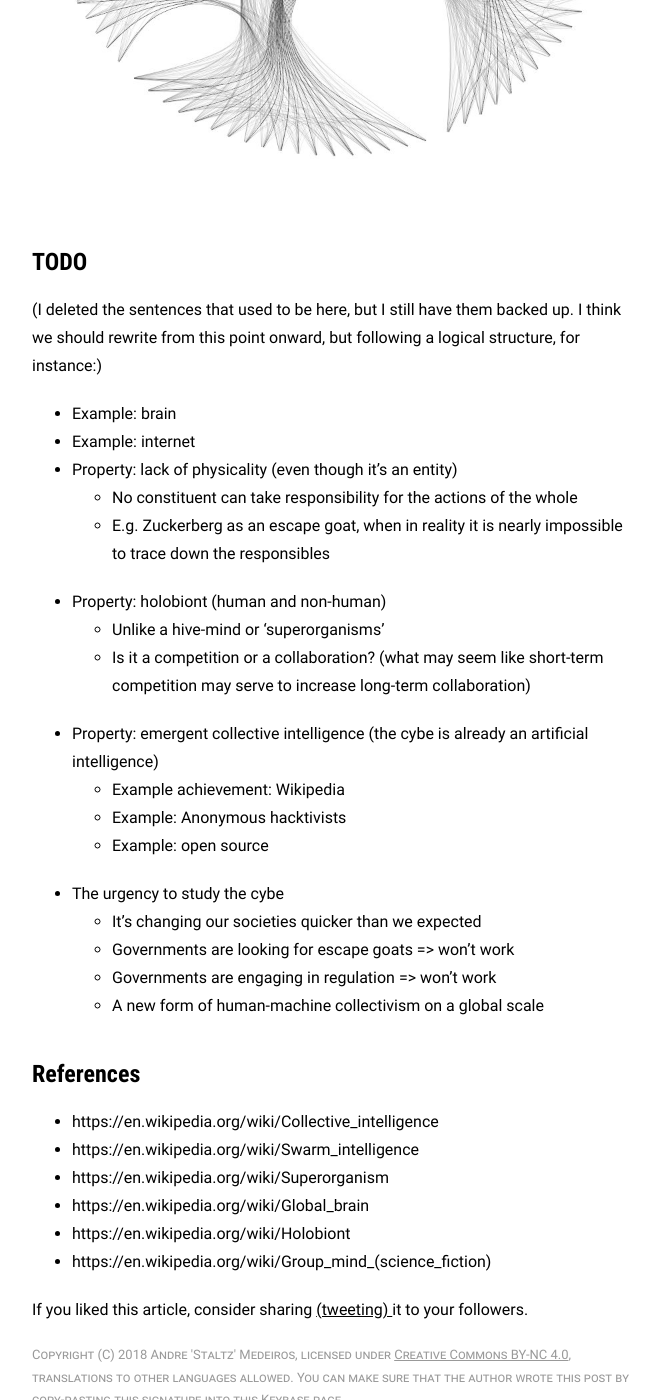
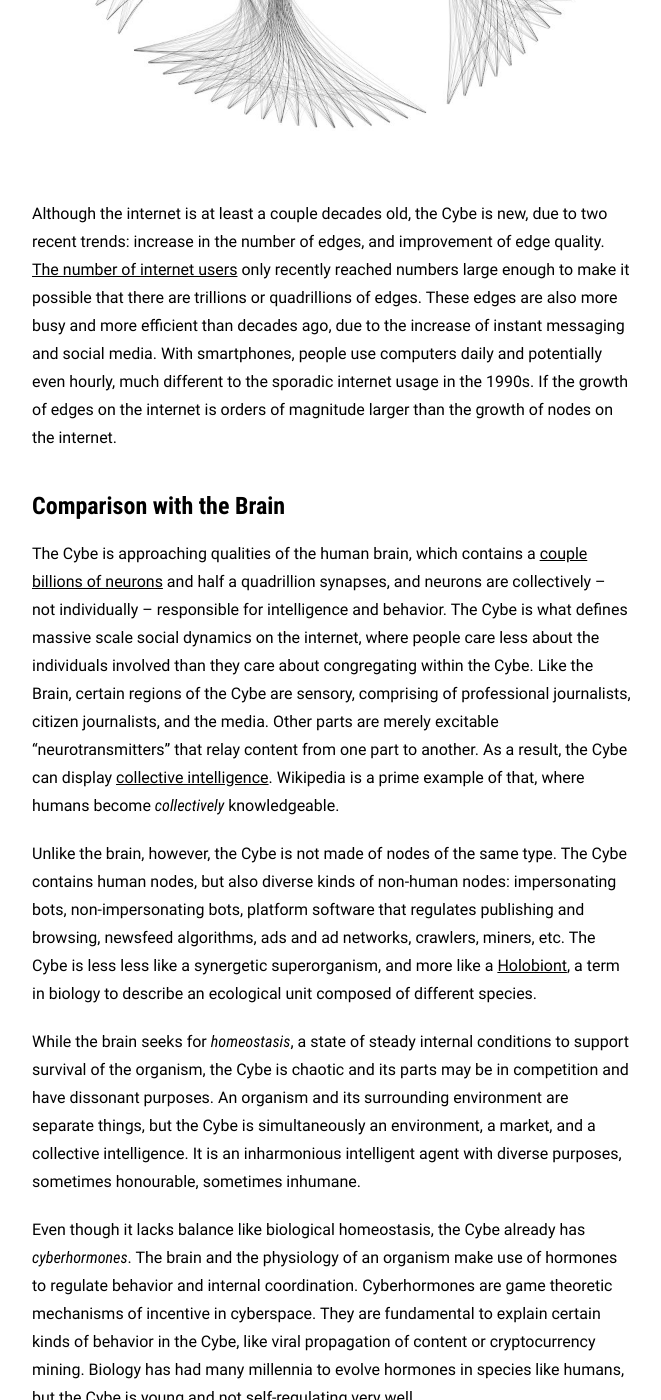
Before and after one commit to staltz/staltz.com, a Jekyll site: the page built from _posts/2018-10-13-the-cybe.md, in a window 1280 px wide and 1400 px high, scrolled down 3034 px. Shown: the whole window, without its empty margins (308-969 px from the left). Built offline with Jekyll 4.4.1, drawn with Linux system fonts in a browser that asks for light colours; some of the changed text lies outside the part shown.

Commit message:
finish v3

```diff
--- a/_posts/2018-10-13-the-cybe.md
+++ b/_posts/2018-10-13-the-cybe.md
@@ -4,7 +4,7 @@ title: "The Cybe"
 tags: [blog]
 ---
 
-Some months ago [Teemu Paivinen](https://twitter.com/teempai) and I met for coffee in the center of Helsinki. We discussed all things peer-to-peer and global issues like economics and the internet. Deep into the conversation, as Teemu gazed outside the window trying to grasp for words, he shared that he feels that there is something about the exponential scale of the internet that makes it more important than we realize. Neither of us were able to put in words what that is, but I knew what he was talking about. Yet, it bothered me that we couldn't articulate the idea, and I kept thinking about it weeks later. In this article Teemu and I try to articulate that idea and create the beginnings of a framework for thinking about it.
+Some months ago [Teemu Paivinen](https://twitter.com/teempai) and I met for coffee in the center of Helsinki. We discussed all things peer-to-peer and global issues like economics and the internet. Deep into the conversation, as Teemu gazed outside the window trying to grasp for words, he shared that he felt there was something about the exponential scale of the internet that makes it more important than we realize. Neither of us were able to put into words what that is, but I knew what he was talking about. Yet, it bothered me that we couldn't articulate the idea, and I kept thinking about it weeks later. In this article Teemu and I try to articulate that idea, give it a name and create the beginnings of a framework for thinking about it.
 
 People often talk about "cyberspace" and other cyber-related words. Cyber- is a prefix that works as an adjective, adding internet connotations to the noun that follows. It points to a known concept, but we rarely talk about what that concept is. What's needed is a noun, not an adjective.
 
@@ -16,43 +16,40 @@ Information science has a foundational mathematical tool, [Graph theory](https:/
 
 An edge only exists to link two nodes together. Without nodes, there are no edges. So it would logically follow that the nodes are the primary concept in graphs. For years we have fixated our attention on the nodes that make up the internet. We have counted the number of websites, users and views as the core metrics by which we evaluate the utility of the internet.
 
-But we're missing something important. In highly connected graphs, the number of edges is (at most) quadratically larger than the number of nodes. This means that a dense graph with merely 2 thousands nodes could have over a million edges. In other words, a cyberspace with just a humble amount of two thousand people can display more than a million interpersonal connections. A cyberspace with two billion users (e.g. Facebook) could have quadrillions of connections. One quadrillion is a million billion. For a notion of scale, the universe, from big bang to today, is a couple hundred quadrillion seconds old. Imagine this: if you spent one second looking at each interpersonal connection on Facebook, ten thousand years would not be nearly long enough to see them all.
-
 ## Edges
 
-We can only estimate the amount of edges on the internet. Doing a simple web search, we can't discover the total number of hyperlinks on all websites, we can't lookup the number of follow relationships on Twitter. We don't seem to be publicly tracking these numbers, but they are fundamental in describing the value of a cyberspace. A system with 2000 isolated individuals is nowhere near as valuable as a system with 2000 highly-interconnected persons.
+But we may be missing something important. In highly connected graphs, the number of edges is (at most) quadratically larger than the number of nodes. This means that a dense graph with merely 2 thousands nodes could have over a million edges. In other words, a cyberspace with just a humble amount of two thousand people can display more than a million interpersonal connections. A cyberspace with two billion users (e.g. Facebook) could have many trillions of connections. One Imagine this: if you spent one second looking at each interpersonal connection on Facebook, ten thousand years would not be nearly long enough to see them all.
 
-At scale, **the number of edges becomes an entity in itself**, no longer conceptually dependent on the nodes. This is what I describe as the **Cybe**: it is the set of edges in any very large and dense graph. A cybe is influential enough to be considered an entity apart from its constituents.
+We can only estimate the amount of edges on the internet. Doing a simple web search, we can't discover the total number of hyperlinks on all websites, we can't lookup the number of follow relationships on Twitter. We don't seem to be publicly tracking these numbers, but they are fundamental in describing the value of a cyberspace. A collection of a thousand isolated individuals is nowhere near as valuable as a system with a thousand highly-interconnected persons.
+
+At scale, the edges gain a central role and overshadow the contribution of any individual node. This is what we call the **Cybe: the set of edges in any large and dense graph of agents**, where edge count is in the trillions or quadrillions. The Cybe is the name given to edges when they collectively become an entity in itself, with properties that resemble an intelligent agent.
 
 [![Visualization of a cybe](/img/cybe-white.jpg)](/img/cybe-white.jpg)
 
-## TODO
+Although the internet is at least a couple decades old, the Cybe is new, due to two recent trends: increase in the number of edges, and improvement of edge quality. [The number of internet users](https://en.wikipedia.org/wiki/List_of_countries_by_number_of_Internet_users) only recently reached numbers large enough to make it possible that there are trillions or quadrillions of edges. These edges are also more busy and more efficient than decades ago, due to the increase of instant messaging and social media. With smartphones, people use computers daily and potentially even hourly, much different to the sporadic internet usage in the 1990s. If the growth of edges on the internet is orders of magnitude larger than the growth of nodes on the internet.
 
-(I deleted the sentences that used to be here, but I still have them backed up. I think we should rewrite from this point onward, but following a logical structure, for instance:)
+## Comparison with the Brain
 
-- Example: brain
-- Example: internet
-- Property: lack of physicality (even though it's an entity)
-  - No constituent can take responsibility for the actions of the whole
-  - E.g. Zuckerberg as an escape goat, when in reality it is nearly impossible to trace down the responsibles
-- Property: holobiont (human and non-human)
-  - Unlike a hive-mind or 'superorganisms'
-  - Is it a competition or a collaboration? (what may seem like short-term competition may serve to increase long-term collaboration)
-- Property: emergent collective intelligence (the cybe is already an artificial intelligence)
-  - Example achievement: Wikipedia
-  - Example: Anonymous hacktivists
-  - Example: open source
-- The urgency to study the cybe
-  - It's changing our societies quicker than we expected
-  - Governments are looking for escape goats => won't work
-  - Governments are engaging in regulation => won't work
-  - A new form of human-machine collectivism on a global scale
+The Cybe is approaching qualities of the human brain, which contains a [couple billions of neurons](https://en.wikipedia.org/wiki/List_of_animals_by_number_of_neurons) and half a quadrillion synapses, and neurons are collectively – not individually – responsible for intelligence and behavior. The Cybe is what defines massive scale social dynamics on the internet, where people care less about the individuals involved than they care about congregating within the Cybe. Like the Brain, certain regions of the Cybe are sensory, comprising of professional journalists, citizen journalists, and the media. Other parts are merely excitable "neurotransmitters" that relay content from one part to another. As a result, the Cybe can display [collective intelligence](https://en.wikipedia.org/wiki/Collective_intelligence). Wikipedia is a prime example of that, where humans become *collectively* knowledgeable.
 
-## References
+Unlike the brain, however, the Cybe is not made of nodes of the same type. The Cybe contains human nodes, but also diverse kinds of non-human nodes: impersonating bots, non-impersonating bots, platform software that regulates publishing and browsing, newsfeed algorithms, ads and ad networks, crawlers, miners, etc. The Cybe is less less like a synergetic superorganism, and more like a [Holobiont](https://en.wikipedia.org/wiki/Holobiont), a term in biology to describe an ecological unit composed of different species.
 
-- https://en.wikipedia.org/wiki/Collective_intelligence
-- https://en.wikipedia.org/wiki/Swarm_intelligence
-- https://en.wikipedia.org/wiki/Superorganism
-- https://en.wikipedia.org/wiki/Global_brain
-- https://en.wikipedia.org/wiki/Holobiont
-- https://en.wikipedia.org/wiki/Group_mind_(science_fiction)
+While the brain seeks for *homeostasis*, a state of steady internal conditions to support survival of the organism, the Cybe is chaotic and its parts may be in competition and have dissonant purposes. An organism and its surrounding environment are separate things, but the Cybe is simultaneously an environment, a market, and a collective intelligence. It is an inharmonious intelligent agent with diverse purposes, sometimes honourable, sometimes inhumane.
+
+Even though it lacks balance like biological homeostasis, the Cybe already has *cyberhormones*. The brain and the physiology of an organism make use of hormones to regulate behavior and internal coordination. Cyberhormones are game theoretic mechanisms of incentive in cyberspace. They are fundamental to explain certain kinds of behavior in the Cybe, like viral propagation of content or cryptocurrency mining. Biology has had many millennia to evolve hormones in species like humans, but the Cybe is young and not self-regulating very well.
+
+## Control
+
+Being powerful, large, not entirely human, fast, and chaotic, the Cybe is being perceived as a threat to various forms of human power. There is increasing interest in mechanisms to *control* the Cybe. We can identify three types of control vectors: regulation on centralization, artificial intelligence, and cyberhormones.
+
+Many governments are viewing cybernetic power as a threat to politics. To reduce the extent of cybernetic power, governments believe in law and **regulation**. They make the assumption that *cyberspace is controllable* simply because most of it is proprietary and falls under the responsibility of a few tech platform companies.
+
+Centralized platforms literally *host* the Cybe, so governments assume that the host can control cyberbehavior. Regulating the inputs (consumption) and outputs (production) of information flow would be enough to curb the power of the swarm. What governments miss, however, is that scale makes a difference in that kind of control. In a small cyberspace of a few million nodes, this kind of regulation on the I/O boundaries can be effectively accomplished, but not in a massive cyberspace with quadrillions of edges. For instance, centralized app stores have a few million apps each, and it is feasible to hire a few thousand employees to regulate app submission at the I/O boundary and have sub-hour efficiency. At a larger scale, the number of employees required for that kind of task might exceed the human population.
+
+This is why tech platform companies are consistently proposing the use of **artificial intelligence** to automate control in cyberspace: swarms of computers with super-human and focused skills in controlling cybernetic behavior in the I/O boundary. Input regulation would mean AI-driven algorithms that filter content for consumption, and output regulation would mean AI-driven detection of forbidden content. These strategies are currently being pursued by tech platform companies.
+
+However, artificial intelligence at the I/O boundary might not be enough to control cybernetic behavior, because I/O happens on the node level, while cybernetic behavior is all about the edges. For instance, it may be possible that the Cybe utilizes viral propagation of content that passes the I/O validation by the AI, but collectively and as a swarm causes undesired behaviors. In other words, information may not be in isolation considered harmful, but its propagation within a certain context may be considered harmful. [Winnie the Pooh depictions of Chinese president Xi Jinping](https://www.cbsnews.com/news/winnie-the-pooh-censored-china-president-xi-jinping-comparisons/) is a example of that behavior, and while it can still be controlled on the I/O boundary, this usually happens much *after* it was observed as a collective behavior.
+
+Regulation and AI can sometimes work to control the Cybe, but they are not cyber-native solutions. **Cyberhormones**, such as game theoretic incentives, are. Meme engineering, social engineering, proof-of-work, proof-of-replication, are examples of such. Unlike regulation and AI, which aim to selectively *reduce* the cybernetic power, cyberhormones aim to *steer* cybernetic behavior, while often also increasing the overall size of the Cybe.
+
+It may be that we are witnessing the formation of a new kind of society. The Cybe is a new form of human-machine collectivism on a global scale. It is not clear whether we can exit it or control it, but we can study its behavior, study cyberhormone engineering, and attempt to make it a better place for humans to congregate in.
```
